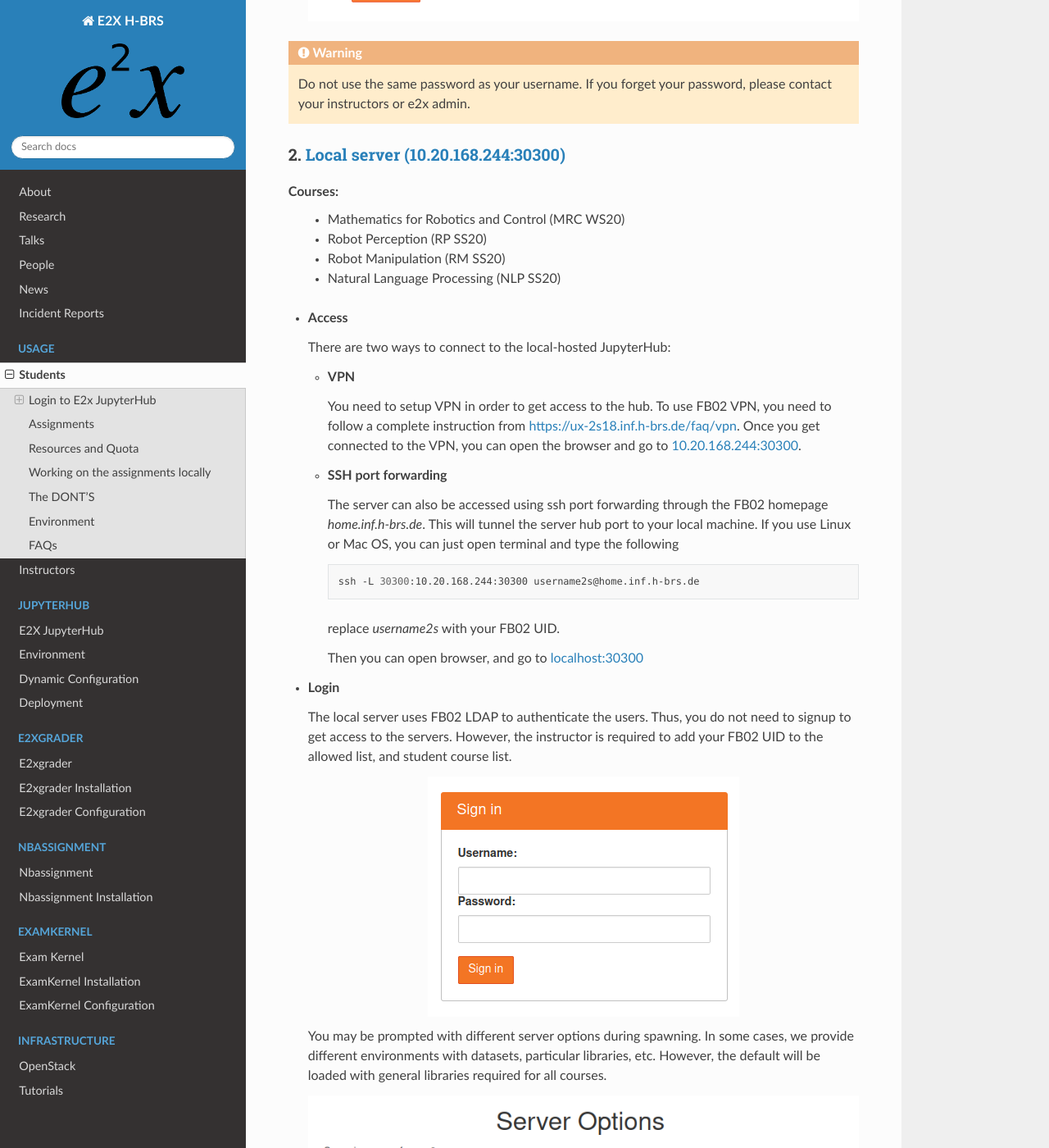
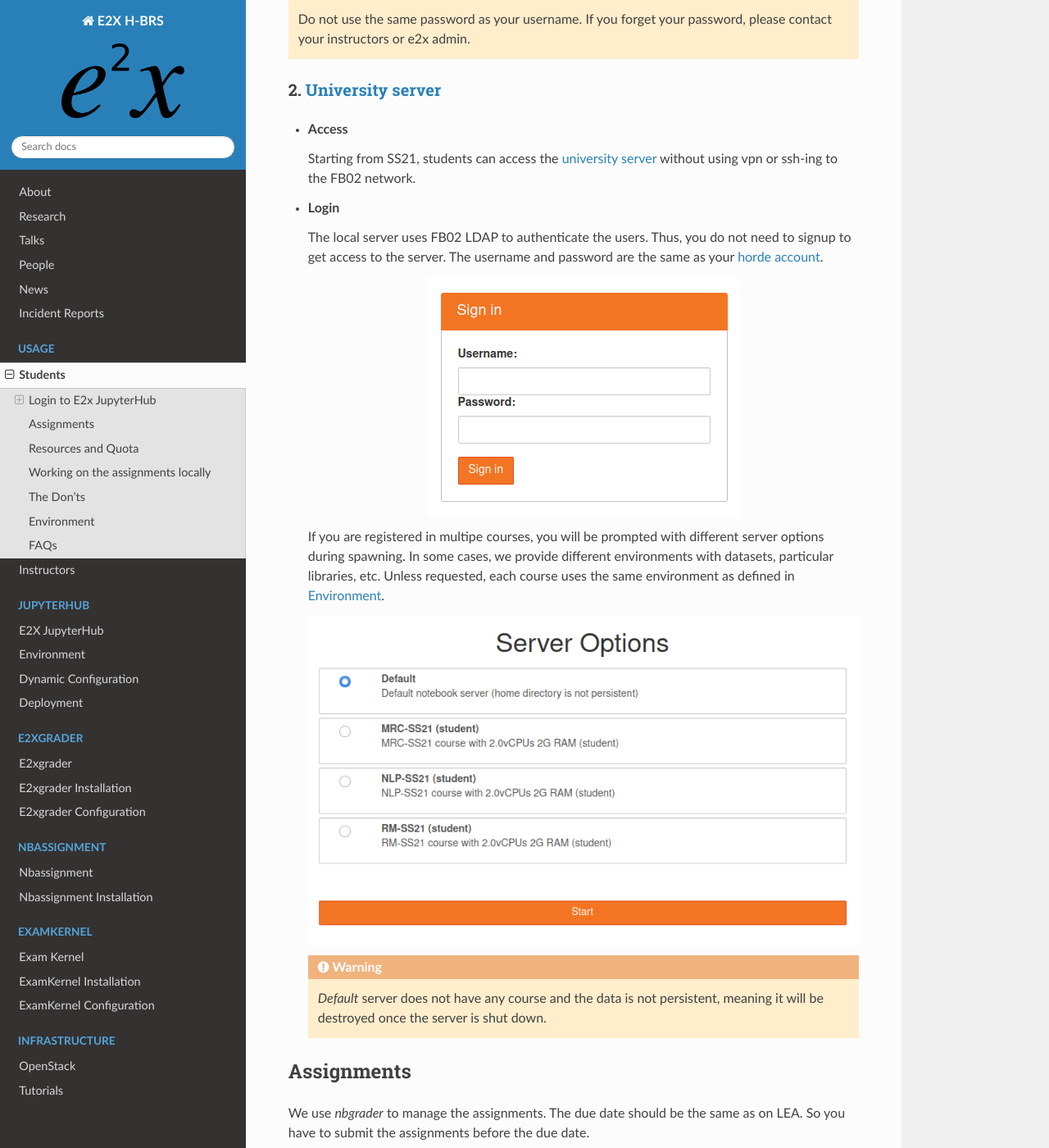
Before and after one commit to DigiKlausur/e2x-docs, a Sphinx documentation site: the page built from docs/source/usage/student.rst, in a window 1280 px wide and 1400 px high, scrolled down 2226 px. Shown: the whole window at 82% size. Built offline with Sphinx 7.4.7 and the Read the Docs theme 2.0.0, drawn with Linux system fonts in a browser that asks for light colours; some of the changed text lies outside the part shown.

Commit message:
[usage/student] update student's guidelines

```diff
--- a/docs/source/usage/student.rst
+++ b/docs/source/usage/student.rst
@@ -9,17 +9,17 @@
 need more resources (CPU, RAM and GPU) for your projects, you can have a look at
 `Bonn-Rhein-Sieg university scientific computing <https://wr0.wr.inf.h-brs.de>`_.
 
-1. `Publicly accessible server (https://notebooks.inf.h-brs.de) <https://notebooks.inf.h-brs.de>`_
+1. `WuS server (https://notebooks.inf.h-brs.de) <https://notebooks.inf.h-brs.de>`_
 used for the following courses:
 
-  * Grundlagen von Wahrscheinlichkeitstheorie und Statistik (WuS WS20)
+  * Grundlagen von Wahrscheinlichkeitstheorie und Statistik (WS20)
 
-2. `Local server (10.20.168.244:30300) <10.20.168.244:30300>`_ used for the following courses:
+2. `University server <https://e2x.inf.h-brs.de/jupyterhub/uebung>`_ used for the following courses:
 
-  * Mathematics for Robotics and Control (MRC WS20)
+  * Mathematics for Robotics and Control (WS20, SS21)
   * Robot Perception (RP SS20)
-  * Robot Manipulation (RM SS20)
-  * Natural Language Processing (NLP SS20)
+  * Robot Manipulation (SS20, SS21)
+  * Natural Language Processing (SS20, SS21)
 
 .. note::
 
@@ -38,9 +38,6 @@
 
 1. `https://notebooks.inf.h-brs.de <https://notebooks.inf.h-brs.de>`_
 ----------------------------------------------------------------------
-
-Courses:
-  * Grundlagen von Wahrscheinlichkeitstheorie und Statistik (WuS WS20)
 
 First, you need to sign up to the server if you have not done so, then the instructor will authorize you.
 Keep in mind that you need to be registered in the corresponding `LEA course <https://lea.hochschule-bonn-rhein-sieg.de>`_,
@@ -84,55 +81,33 @@
     If you forget your password, please contact your instructors or e2x admin.
 
 
-2. `Local server (10.20.168.244:30300) <10.20.168.244:30300>`_
----------------------------------------------------------------
-
-Courses:
-  * Mathematics for Robotics and Control (MRC WS20)
-  * Robot Perception (RP SS20)
-  * Robot Manipulation (RM SS20)
-  * Natural Language Processing (NLP SS20)
+2. `University server <https://e2x.inf.h-brs.de/jupyterhub/uebung>`_
+---------------------------------------------------------------------
 
 * **Access**
 
-  There are two ways to connect to the local-hosted JupyterHub:
-
-  * **VPN**
-
-    You need to setup VPN in order to get access to the hub. To use FB02 VPN, you need to follow a complete
-    instruction from `https://ux-2s18.inf.h-brs.de/faq/vpn <https://ux-2s18.inf.h-brs.de/faq/vpn>`_.
-    Once you get connected to the VPN, you can open the browser and go to `10.20.168.244:30300 <10.20.168.244:30300>`_.
-
-  * **SSH port forwarding**
-
-    The server can also be accessed using ssh port forwarding through the FB02 homepage `home.inf.h-brs.de`.
-    This will tunnel the server hub port to your local machine.
-    If you use Linux or Mac OS, you can just open terminal and type the following
-
-    .. code-block:: bash
-
-      ssh -L 30300:10.20.168.244:30300 username2s@home.inf.h-brs.de
-
-    replace `username2s` with your FB02 UID.
-
-    Then you can open browser, and go to `localhost:30300 <localhost:30300>`_
+  Starting from SS21, students can access the `university server <https://e2x.inf.h-brs.de/jupyterhub/uebung>`_
+  without using vpn or ssh-ing to the FB02 network.
 
 * **Login**
 
   The local server uses FB02 LDAP to authenticate the users. Thus, you do not need to signup to get
-  access to the servers. However, the instructor is required to add your FB02 UID to the allowed list,
-  and student course list.
+  access to the server. The username and password are the same as your `horde account <https://horde.inf.h-brs.de>`_.
 
   .. figure:: images/e2x-jupyterhub-login.png
     :align: center
 
-  You may be prompted with different server options during spawning. In some cases, we provide different environments
-  with datasets, particular libraries, etc. However, the default will be loaded with general libraries
-  required for all courses.
+  If you are registered in multipe courses, you will be prompted with different server options during spawning.
+  In some cases, we provide different environments with datasets, particular libraries, etc.
+  Unless requested, each course uses the same environment as defined in :ref:`Environment <server_environment>`.
 
-  .. figure:: images/e2x-spawner-default.png
+  .. figure:: images/e2x-server-options.png
     :align: center
 
+  .. warning::
+
+    `Default` server does not have any course and the data is not persistent, meaning
+    it will be destroyed once the server is shut down.
 
 Assignments
 ===========
@@ -223,7 +198,7 @@
 .. note::
 
   The persistent data will be deleted after `Einsicht` which is regularly scheduled in the next
-  semester after you do the exam.
+  semester after the exam.
 
   We suggest you to always backup you data in your local machine.
 
@@ -318,7 +296,7 @@
   Also, make sure all the files required to run your assignment are also uploaded and the paths to the files
   are properly given in the notebook file.
 
-The DONT'S
+The Don'ts
 ==========
 
 .. raw:: html
@@ -335,23 +313,16 @@
 
 .. warning::
 
-  Your submission may fail to run on the grading server, or cannot be graded if you do the DONT'S.
+  Your submission may fail to run on the grading server, or cannot be graded
+  if you do the don'ts.
+
+.. _server_environment:
 
 Environment
 ===========
 
-All environments we use in the servers can be found on our github repository
-`https://github.com/DigiKlausur/docker-stacks <https://github.com/DigiKlausur/docker-stacks/tree/dev>`_.
+All environments we use on the servers can be found :ref:`here <environment>`.
 
-The docker image we use for each course:
-
-* WuS: `digiklausur/notebook:b78dff3 <https://github.com/DigiKlausur/docker-stacks/tree/b78dff39467ae3013eceaf5f6a7ee2646be456bf>`_
-* MRC: `digiklausur/notebook-dev:0b27705 <https://github.com/DigiKlausur/docker-stacks/tree/0b277052175e1d89a57d838cec73bac67dac66a5/notebook-dev>`_
-
-If you want some libraries to be available on the servers, feel free to contribute to our github repositories.
-
-All the software we use and develop are open on our github `https://github.com/DigiKlausur/ <https://github.com/DigiKlausur/>`_,
-feel free to comment or raise issues on our github repositories if you want to help us with other things.
 
 FAQs
 ====
```
Also changed, not shown: other parts of docs/source/usage/student.rst (+7 -4 lines).
